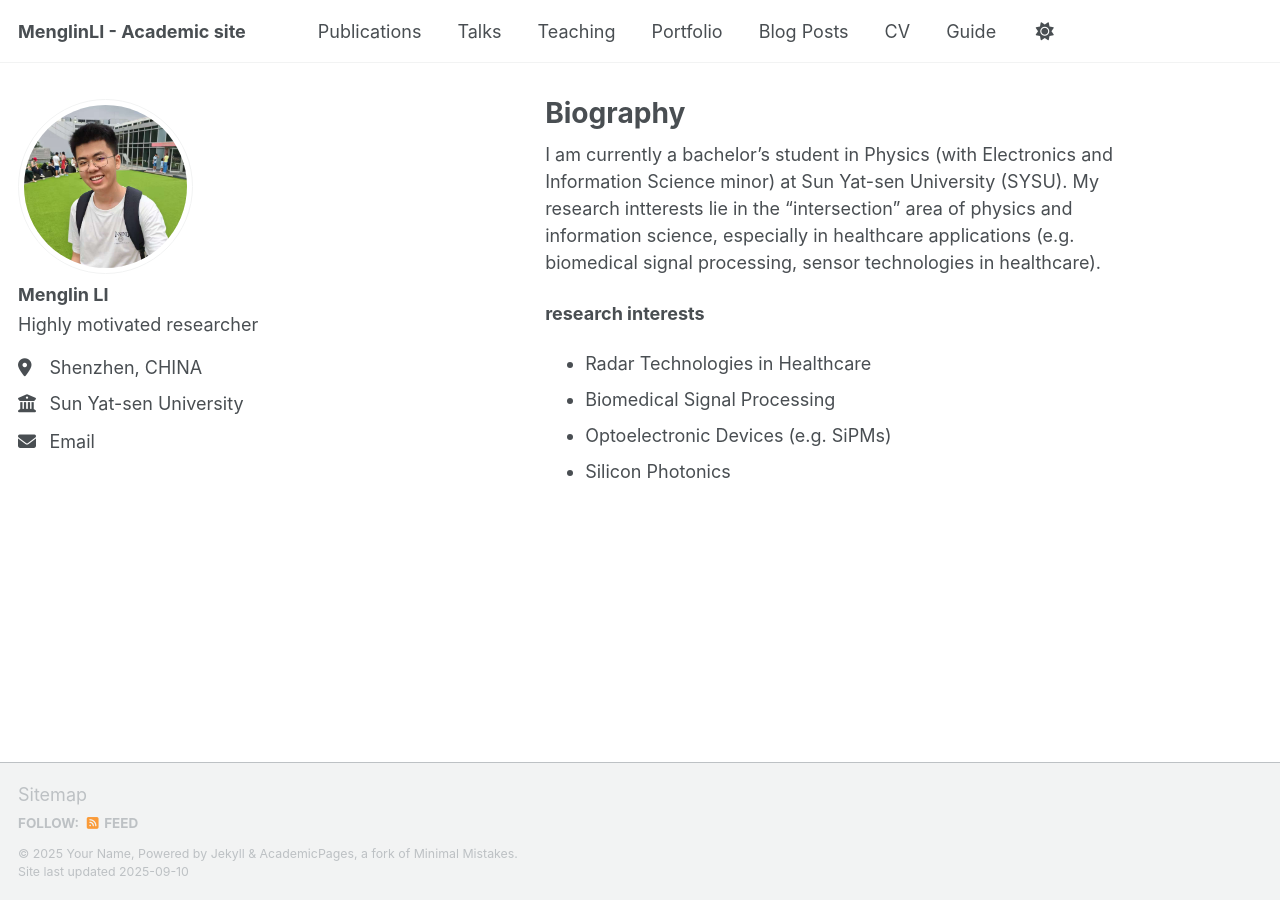
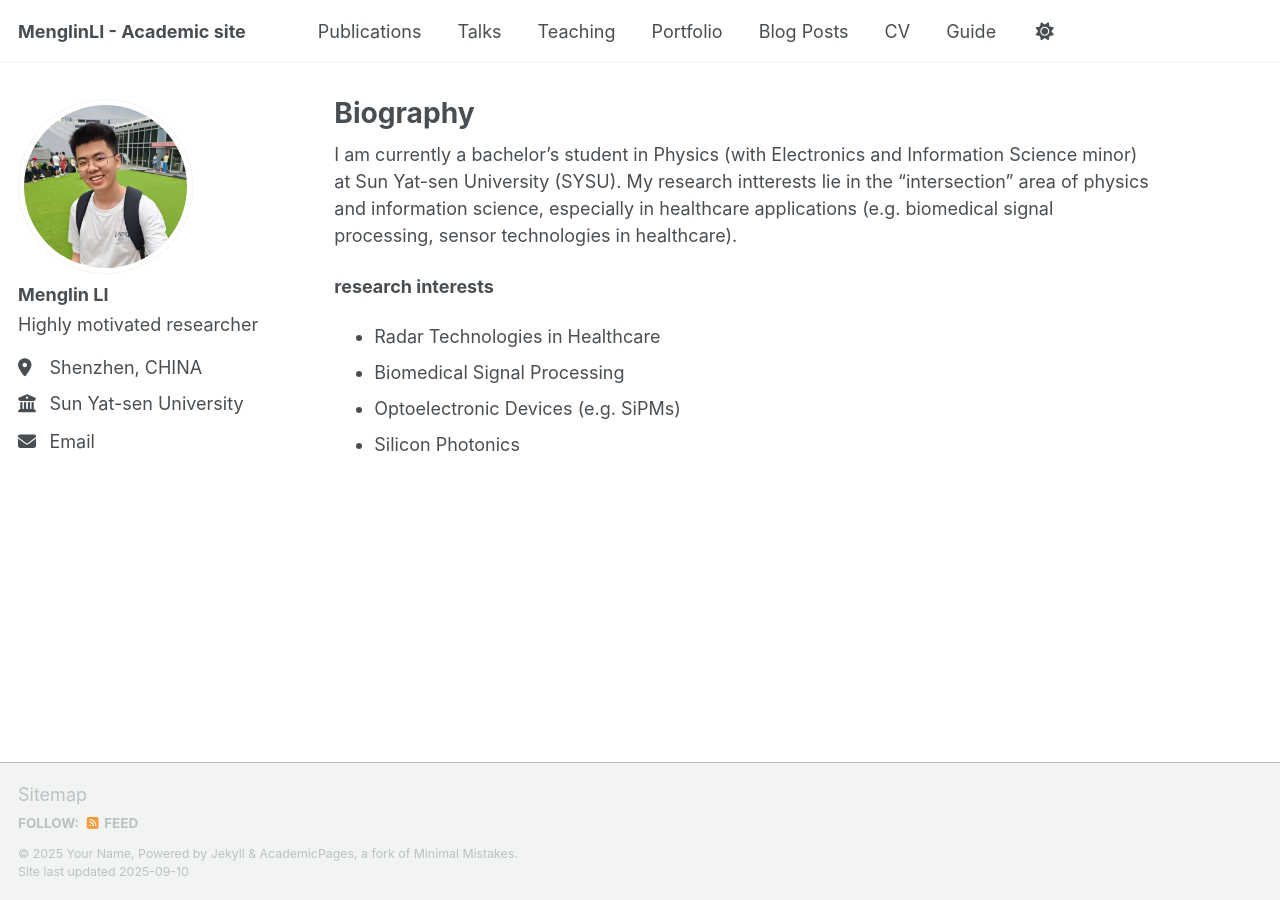
Before and after one commit to li-menglin/li-menglin.github.io, a Jekyll site: the page built from _pages/about.md, in a window 1280 px wide. Built offline with Jekyll 4.4.1, drawn with Linux system fonts in a browser that asks for light colours; a script that is not in the unit is left out.

Commit message:
Update _page.scss

```diff
--- a/_sass/layout/_page.scss
+++ b/_sass/layout/_page.scss
@@ -18,8 +18,8 @@
 
 .page {
   @include breakpoint($large) {
-    @include span(9 of 12 last);
-    @include prefix(2 of 12);
+    @include span(10 of 12 last);
+    @include prefix(1 of 12);
     @include suffix(1 of 12);
   }
 
```
